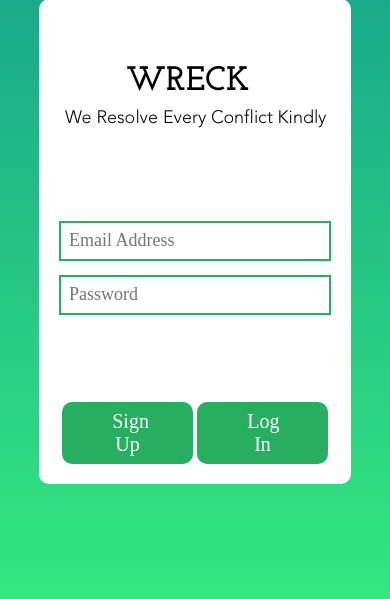
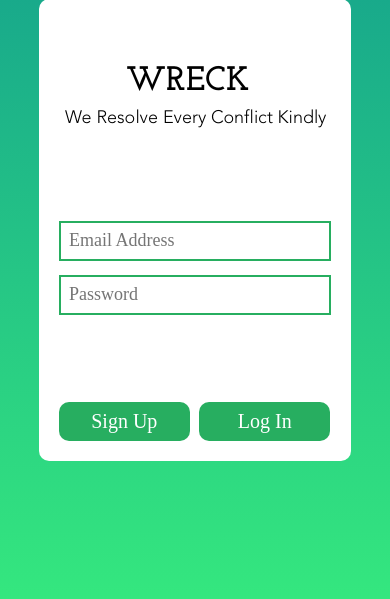
Before and after one commit to katrinaduong/wreck, a PHP site: page / in a window 390 px wide. Shown: the part 165-764 px from the top of the page. Run offline with PHP 8.4, Linux system fonts and the light colour scheme.

Commit message:
made the screen responsive

```diff
--- a/index.html
+++ b/index.html
@@ -1,4 +1,5 @@
 <!DOCTYPE html>
+<meta name="viewport" content="width=device-width, initial-scale=1.0">
 <html lang="en">
     <head>
         <meta charset="utf-8">
@@ -22,8 +23,8 @@
             </div>
 
             <div class="login-buttons">
-                <button class="green-button">Sign Up</button>
-                <button class="green-button">Log In</button>
+                <button class="green-button" id="sign-up">Sign Up</button>
+                <button class="green-button" id="login">Log In</button>
             </div>
         </section>
     </body>
--- a/main.css
+++ b/main.css
@@ -122,7 +122,7 @@ div.fields .text_field{
 div.login-buttons {
     padding: 20px;
     width: 100%;
-    text-align: center;
+    /* text-align: center; */
 }
 
 .green-button {
@@ -130,7 +130,7 @@ div.login-buttons {
     border: none;
     border-radius: 10px;
     background-color: var(--jade-green);
-    padding: 8px 50px;
+    padding: 8px 10px;
     font-family: Avenir;
     font-size: 20px;
     font-weight: 500;
@@ -141,6 +141,14 @@ div.login-buttons {
     text-align: center;
     color: var(--white);
     width: 48%;
+}
+
+div #login.green-button {
+    margin-left: 1%;
+}
+
+div #sign-up.green-button {
+    margin-right: 1%;
 }
 
 .green-button:hover {
```
